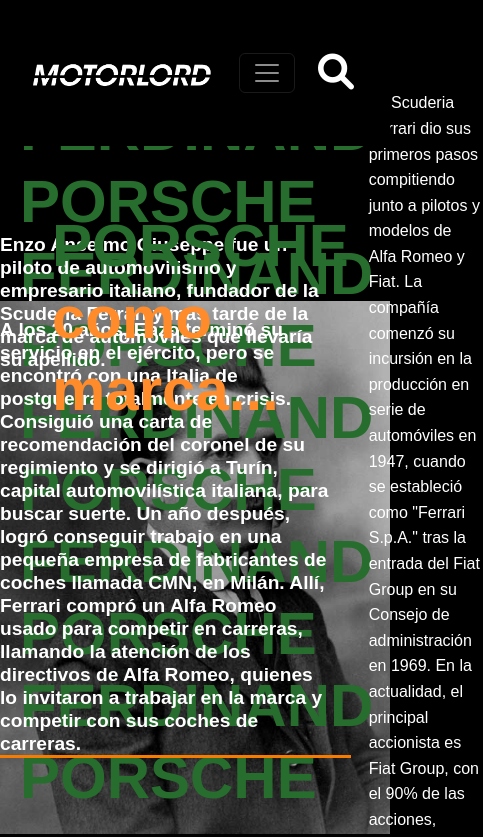
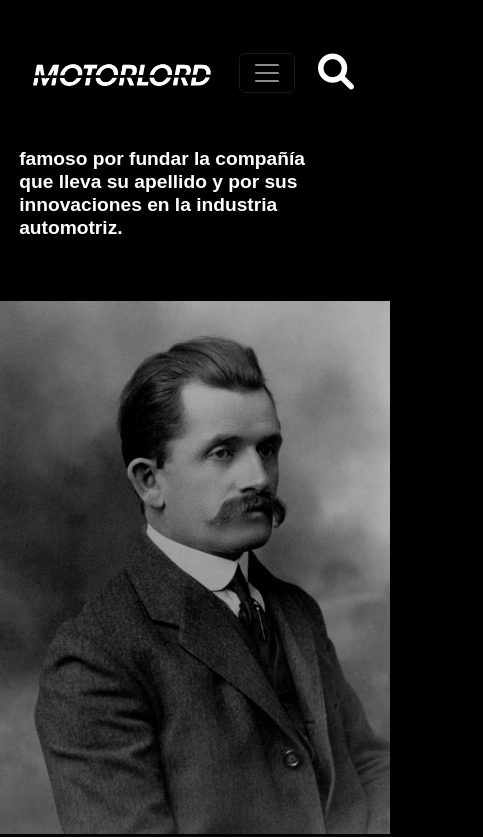
Before and after one commit to paulasha/MOTORLORD, a plain HTML site: page fernandoporsche.html in a window 390 px wide. Shown: the top 837 px of the page, 483 px wide, since content can reach past the window. Drawn offline with nearby package versions, Linux system fonts and the light colour scheme; a web font is replaced by a local one.

Commit message:
responsive completo

```diff
--- a/css/carlbenz.css
+++ b/css/carlbenz.css
@@ -293,7 +293,24 @@
     color: rgb(199, 193, 193);
   }
 
-
+  .text-rightt {
+    font-size: 1.2rem;
+    position: absolute;
+    bottom: 12em;
+    right: 10%;
+    border-bottom: none;
+    padding-right: 1rem;
+    max-width: 400px;
+}
+.text-right {
+  font-size: 1.2rem;
+  position: absolute;
+  bottom: -9em;
+  right: 10%;
+  border-bottom: 3px solid #f57c00;
+  padding-right: 1rem;
+  max-width: 400px;
+}
 
 
 }
@@ -338,29 +355,8 @@
     display: none;
   }
 
-  .text-rightt {
-    font-size: 1.2rem;
-    position: absolute;
-    bottom: 70%;
-    right: 10%;
-    border-bottom: 3px solid #f57c00;
-    padding-right: 1rem;
-    max-width: 400px;
-    padding-left: 1em;
-}
-
-.text-right {
-  font-size: 1rem;
-  position: absolute;
-  bottom: 114%;
-  right: 10%;
-  border-bottom: none;
-  padding-right: 1rem;
-  max-width: 400px;
-  padding-left: 1em;
 
 
-}
 
 
 
@@ -377,7 +373,7 @@
 
 
   .text-right {
-  font-size: 1rem;
+    font-size: 1.2rem;
     position: absolute;
     bottom: -16em;
     right: 10%;
--- a/css/enzoferrari.css
+++ b/css/enzoferrari.css
@@ -271,6 +271,7 @@
     display: flex;
     flex-direction: column;
     justify-content: space-around;
+    padding-left: 0px;
 }
 
 
@@ -294,7 +295,30 @@
   .text-carl h1 {
     margin: 0;
     font-size: 1em;
-    color: rgb(255, 0, 0);
+    color:#fe0000;
+  }
+
+
+  .text-right {
+    font-size: 1.2rem;
+    position: absolute;
+    bottom: -16em;
+    right: 10%;
+    border-bottom: none;
+    padding-right: 1rem;
+    max-width: 400px;
+    padding-left: 1em;
+  }
+
+  .text-rightt {
+    font-size: 1.2rem;
+    position: absolute;
+    bottom: 8em;
+    right: 10%;
+    border-bottom: none;
+    padding-right: 1rem;
+    max-width: 400px;
+    padding-left: 1em;
   }
 
 
@@ -342,36 +366,18 @@
     display: none;
   }
 
-  .text-rightt {
-    font-size: 1.2rem;
-    position: absolute;
-    bottom: 70%;
-    right: 10%;
-    border-bottom: 3px solid #f57c00;
-    padding-right: 1rem;
-    max-width: 400px;
-    padding-left: 1em;
-}
-
-.text-right {
-  font-size: 1rem;
-  position: absolute;
-  bottom: 114%;
-  right: 10%;
-  border-bottom: none;
-  padding-right: 1rem;
-  max-width: 400px;
-  padding-left: 1em;
-
-
-}
 
 
 
-.text-rightt {
+
+
+
+
+
+  .text-right {
     font-size: 1.2rem;
     position: absolute;
-  bottom: -20em;
+    bottom: -16em;
     right: 10%;
     border-bottom: none;
     padding-right: 1rem;
@@ -379,11 +385,10 @@
     padding-left: 1em;
   }
 
-
-.text-right {
-  font-size: 1rem;
+  .text-rightt {
+    font-size: 1.2rem;
     position: absolute;
-  bottom: -16em;
+    bottom: 8em;
     right: 10%;
     border-bottom: none;
     padding-right: 1rem;
@@ -397,11 +402,34 @@
   .text-carl h1 {
     margin: 0;
     font-size: 1em;
-    color: rgb(255, 0, 0);
+    color:#fe0000;
   }
 
   .text-carl {
     margin-right: 14em;
+ }
+
+
+ .text-right {
+  font-size: 1.2rem;
+  position: absolute;
+  bottom: -16em;
+  right: 10%;
+  border-bottom: none;
+  padding-right: 1rem;
+  max-width: 400px;
+  padding-left: 1em;
+}
+
+.text-rightt {
+  font-size: 1.2rem;
+  position: absolute;
+  bottom: 8em;
+  right: 10%;
+  border-bottom: none;
+  padding-right: 1rem;
+  max-width: 400px;
+  padding-left: 1em;
 }
 
 
@@ -411,7 +439,7 @@
   .text-carl h1 {
     margin: 0;
     font-size: 1em;
-    color:rgb(255, 0, 0);
+    color:#fe0000;
   }
 
   .text-carl {
--- a/css/fernandoporsche.css
+++ b/css/fernandoporsche.css
@@ -256,9 +256,179 @@
 
 
 
+
+
+
+a {
+  color: #f57c00;
+  text-decoration: none;
+}
+
+
+
 @media screen and (max-width: 768px) {
-    .grid-wrapper > div {
+  .grid-wrapper > div {
         grid-column: span 2;
         grid-row: span 2;
-    }
+  }
+
+
+  .content {
+      display: flex;
+      padding: 7em;
+      width: 100%;
+      flex-direction: column;
+  }
+
+  .right-section {
+    flex: 1;
+    padding-top: 4em;
+    display: flex;
+    flex-direction: column;
+    justify-content: space-around;
+    padding-left: 0px;
 }
+
+
+  .right-line {
+    right: 40px;
+    top: 5%;
+  }
+
+
+  .left-line {
+    left: 40px;
+    top: 55%;
+  }
+  h1 {
+    font-size: 3em;
+    line-height: 1.2;
+    font-weight: bold;
+    color: #FF8B2B;
+    margin-top: 2em;
+  }
+  .text-carl h1 {
+    margin: 0;
+    font-size: 1em;
+    color:rgb(39, 110, 46);
+  }
+  .text-right {
+    font-size: 1.2rem;
+    position: absolute;
+    bottom: 1em;
+    right: 10%;
+    border-bottom: none;
+    padding-right: 1rem;
+    max-width: 400px;
+    padding-left: 1em;
+}
+
+
+
+
+
+
+
+
+
+
+}
+
+
+
+@media only screen and (max-width: 600px) {
+  #gallery {
+    background-color: #2b2f36;
+    margin: 0 auto;
+    padding: 2em;
+  }
+
+
+  h1 {
+    font-size: 2em;
+    line-height: 1.2;
+    font-weight: bold;
+    color: #FF8B2B;
+    margin-top: 2em;
+  }
+
+  .content {
+    display: flex;
+    padding: 3em;
+    width: 100%;
+    flex-direction: column;
+  }
+
+  .container {
+    display: flex;
+    align-items: center;
+    justify-content: center;
+    max-width: 1000px;
+    width: 100%;
+    position: relative;
+    height: 135vh;
+}
+
+  .text-carl {
+    margin-right: 19em;
+    display: none;
+  }
+
+
+.text-right {
+  font-size: 1.2rem;
+  position: absolute;
+  bottom: 31em;
+  right: 10%;
+  border-bottom: none;
+  padding-right: 1rem;
+  max-width: 400px;
+  padding-left: 1em;
+}
+
+
+
+
+
+
+
+
+
+
+
+}
+
+@media only screen and (max-width: 992px) {
+  .text-carl h1 {
+    margin: 0;
+    font-size: 1em;
+    color:rgb(39, 110, 46);
+  }
+
+  .text-carl {
+    margin-right: 14em;
+ }
+
+
+
+
+
+
+}
+
+@media only screen and (max-width: 1200px) {
+  .text-carl h1 {
+    margin: 0;
+    font-size: 1em;
+    color:rgb(39, 110, 46);
+  }
+
+  .text-carl {
+    margin-right: 14em;
+ }
+
+
+
+
+
+}
--- a/fernandoporsche.html
+++ b/fernandoporsche.html
@@ -48,10 +48,10 @@
                   <a class="nav-link active" aria-current="page" href="index.html">Home</a>
                 </li>
                 <li class="nav-item">
-                  <a class="nav-link" href="#news">Noticias</a>
+                  <a class="nav-link" href="index.html">Noticias</a>
                 </li>
                 <li class="nav-item">
-                  <a class="nav-link" href="#about_us">Sobre nosotros</a>
+                  <a class="nav-link" href="index.html">Sobre nosotros</a>
                 </li>
                 <li class="nav-item dropdown">
                   <a class="nav-link dropdown-toggle" href="#" role="button" data-bs-toggle="dropdown" aria-expanded="false">
@@ -105,31 +105,16 @@
             <div class="text-right">
 
 
-                <h1>A los 20 años, Enzo terminó su servicio en el ejército, pero se encontró con una
-                  Italia de postguerra totalmente en crisis. Consiguió una carta de recomendación
-                  del coronel de su regimiento y se dirigió a Turín, capital automovilística italiana,
-                  para buscar suerte.
-
-                  Un año después, logró conseguir trabajo en una pequeña empresa de
-                  fabricantes de coches llamada CMN, en Milán. Allí, Ferrari compró un Alfa
-                  Romeo usado para competir en carreras, llamando la atención de los directivos
-                  de Alfa Romeo, quienes lo invitaron a trabajar en la marca y competir con sus
-                  coches de carreras.</h1>
+                <h1>Ferdinand Porsche fue un ingeniero y diseñador automotriz austriaco-alemán, nacido en 1875, famoso por fundar la compañía que lleva su apellido y por sus innovaciones en la industria automotriz. </h1>
 
 
 
             </div>
 
-            <div class="text-rightt">
-
-
-              <h1>Enzo Anselmo Giuseppe fue un piloto de automovilismo y
-                empresario italiano, fundador de la Scuderia Ferrari y más tarde de la marca de
-                automóviles que llevaría su apellido.</h1>
 
 
 
-            </div>
+
 
 
           </div>
@@ -144,25 +129,12 @@
             <h1><span class="highlight">PORSCHE</span><br>como marca...</h1>
           </div>
           <div class="right-section">
-            <p>La Scuderia Ferrari dio sus primeros pasos compitiendo junto a pilotos y
-              modelos de Alfa Romeo y Fiat. La compañía comenzó su incursión en la
-              producción en serie de automóviles en 1947, cuando se estableció como
-              &quot;Ferrari S.p.A.&quot; tras la entrada del Fiat Group en su Consejo de administración
-              en 1969. En la actualidad, el principal accionista es Fiat Group, con el 90% de
-              las acciones, mientras que Piero Ferrari posee un 5%. La sede de la compañía
-              se encuentra en Maranello, cerca de Bolonia y Módena, Italia. En 2005, Ferrari
-              experimentó un aumento en las ventas, alcanzando las 5409 unidades y una
-              facturación de 1 500 000 000 €..</p>
+            <p>La marca es conocida por su enfoque en la innovación, la ingeniería de precisión y la combinación de elegancia con potencia. Entre sus modelos más icónicos están el Porsche 911, lanzado en 1964 y considerado un símbolo en el mundo de los autos deportivos, así como los más recientes Porsche Cayenne y Macan, que ampliaron la gama hacia SUVs de lujo. </p>
 
-            <p>fundó la Scuderia Ferrari en 1929, inicialmente como un equipo
-              para patrocinar a pilotos aficionados de Módena. A lo largo de los años, Ferrari
-              se destacó en las competiciones automovilísticas con autos Alfa Romeo hasta
-              1938, cuando fue contratado oficialmente por Alfa Romeo como presidente de
-              su departamento de carreras. En 1940, Ferrari abandonó Alfa Romeo debido a
-              diferencias y fundó brevemente Auto Avio Costruzioni Ferrari, que fabricaba
-              maquinaria y accesorios para aviones durante la Segunda Guerra Mundial. En
-              1943, la fábrica Ferrari se trasladó a Maranello, donde ha permanecido desde
-              entonces.</p>
+            <p class="hidden" id="extra-text">Porsche es sinónimo de calidad y rendimiento en pista, además de ser un referente en diseño y tecnología en la industria automotriz de lujo.</p>
+
+            <a href="#" id="read-more">Leer más</a>
+
 
           </div>
         </div>
--- a/js/script.js
+++ b/js/script.js
@@ -18,3 +18,6 @@
     typeSpeed: 100,
     loop: true,
 });
+
+
+AOS.init();
```
Also changed, not shown: carlbenz.html (+2 -2 lines), enzoferrari.html (+2 -2 lines), index.html (+17 -6 lines). Lines whose indentation alone changed are shown as unchanged.
